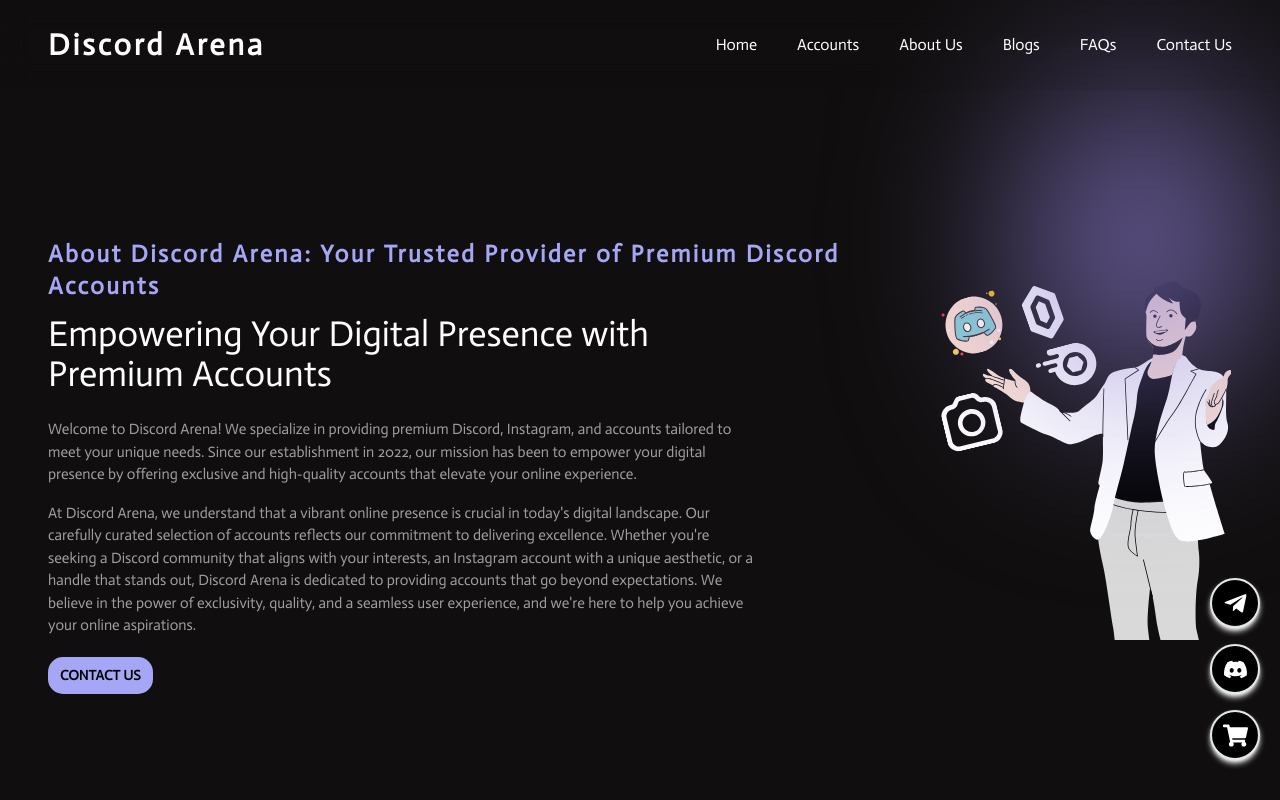
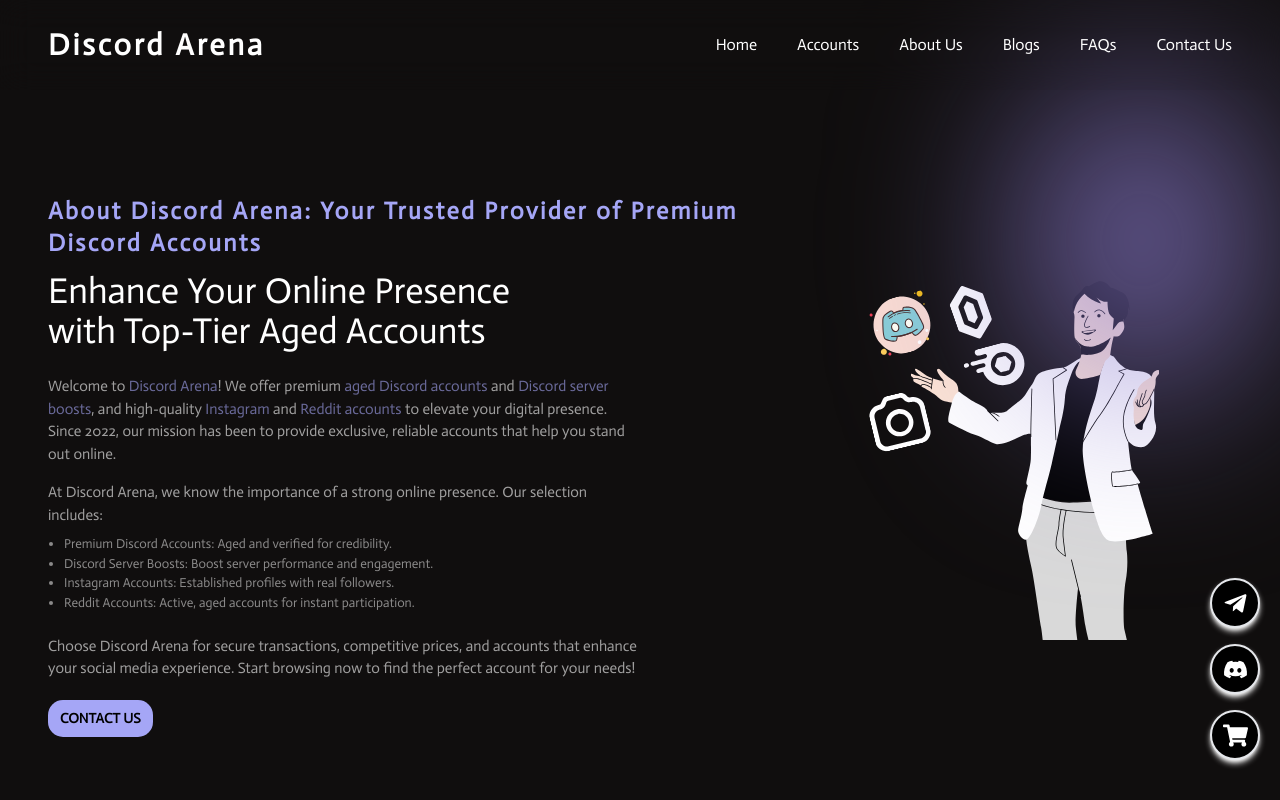
Before and after one commit to enggsatyamraj/CSET301_Assignment, a Next.js app: page /aboutus in a window 1280 px wide. Shown: the top 800 px of the page. Built offline with nearby package versions, Linux system fonts and the light colour scheme.

Commit message:
updated content

```diff
--- a/src/app/aboutus/page.jsx
+++ b/src/app/aboutus/page.jsx
@@ -92,17 +92,23 @@
                 Accounts
               </h1>
               <p className="text-3xl sm:text-3xl mb-6 md:text-4xl sm:w-[80%] md:w-[70%] lh:w-[60%]">
-                Empowering Your Digital Presence with Premium Accounts
+                Enhance Your Online Presence with Top-Tier Aged Accounts
               </p>
               <p className="text-[15px] md:w-[70%] sm:w-[80%] w-[90%] lg:w-[80%] opacity-60">
-                Welcome to Discord Arena! We specialize in providing premium
-                Discord, Instagram, and accounts tailored to meet your unique
-                needs. Since our establishment in 2022, our mission has been to
-                empower your digital presence by offering exclusive and
-                high-quality accounts that elevate your online experience.
+               Welcome to <Link href={"/"} className="anchorText">Discord Arena</Link>! We offer premium <Link href={"accounts/buy-discord-accounts"} className="anchorText">aged Discord accounts</Link> and <Link href={"accounts/buy-discord-server-boost"} className="anchorText">Discord server boosts</Link>,
+               and high-quality <Link href={"accounts/buy-instagram-accounts"} className="anchorText">Instagram</Link> and <Link href={"accounts/buy-reddit-accounts"} className="anchorText">Reddit accounts</Link> to elevate your digital presence. Since 2022,
+               our mission has been to provide exclusive, reliable accounts that help you stand out online.
               </p>
               <p className="text-[15px] mt-4 md:w-[70%] sm:w-[80%] w-[90%] lg:w-[80%] opacity-60">
-                At Discord Arena, we understand that a vibrant online presence
+              At Discord Arena, we know the importance of a strong online presence. Our selection includes:
+                <ul className="list-disc pl-4 mt-2 text-[13px] opacity-85">
+                    <li>Premium Discord Accounts: Aged and verified for credibility.</li>
+                    <li>Discord Server Boosts: Boost server performance and engagement.</li>
+                    <li>Instagram Accounts: Established profiles with real followers.</li>
+                    <li>Reddit Accounts: Active, aged accounts for instant participation.</li>
+
+                  </ul>
+                {/* At Discord Arena, we understand that a vibrant online presence
                 is crucial in today&apos;s digital landscape. Our carefully
                 curated selection of accounts reflects our commitment to
                 delivering excellence. Whether you&apos;re seeking a Discord
@@ -111,7 +117,9 @@
                 Arena is dedicated to providing accounts that go beyond
                 expectations. We believe in the power of exclusivity, quality,
                 and a seamless user experience, and we&apos;re here to help you
-                achieve your online aspirations.
+                achieve your online aspirations. */}
+                <br/>
+                Choose Discord Arena for secure transactions, competitive prices, and accounts that enhance your social media experience. Start browsing now to find the perfect account for your needs!
               </p>
               <Link
                 href="/contactus"
--- a/src/app/accounts/page.jsx
+++ b/src/app/accounts/page.jsx
@@ -88,23 +88,27 @@
           <div className="z-4 relative flex min-h-[90vh] flex-col-reverse lg:flex-row justify-center">
             <div className="flex flex-col justify-center flex-3">
               <p className="lg:w-[85%] text-2xl sm:w-[80%] mb-10  sm:text-3xl md:w-[70%] md:text-4xl">
-                Discover Premium Aged Discord & Social Media Accounts for Sale
+                Get Premium Aged Discord Accounts, Discord Server Boosts & many more
               </p>
               <div className="w-[90%] text-[15px] opacity-60 sm:w-[80%] md:w-[70%] lg:w-[80%]">
                 <p>
                   Explore our selection of high-quality{" "}
-                  <span className="font-bold">aged Discord accounts</span> and
+                  <span className="font-bold">aged Discord accounts, <Link
+                    href="accounts/buy-discord-server-boost"
+                    className="anchorText"
+                  >Discord server boosts</Link></span> and
                   other social media accounts designed to boost your online
                   presence. Whether you need{" "}
                   <Link
-                    href="https://discordarena.com/accounts/discord"
+                    href="accounts/buy-discord-accounts"
                     className="anchorText"
                   >
                     Discord old accounts
-                  </Link>{" "}
+                  </Link>
+                  , server boosts to enhance your community,
                   or established{" "}
                   <Link
-                    href="https://discordarena.com/accounts/instagram"
+                    href="accounts/buy-instagram-accounts"
                     className="anchorText"
                   >
                     Instagram accounts
@@ -117,7 +121,7 @@
                   join exclusive communities and engage with wider audiences.
                   Check out our{" "}
                   <Link
-                    href="https://discordarena.com/accounts/reddit"
+                    href="accounts/buy-reddit-accounts"
                     className="anchorText"
                   >
                     Reddit accounts
--- a/src/app/page.js
+++ b/src/app/page.js
@@ -143,7 +143,18 @@
                 More
               </p>
               <p className=" md:text-[16px] text-[15px] w-[99%] opacity-60">
-                Welcome to Discord Arena, your premier destination for aged
+              <p>Welcome to  <Link href={"/"} className="anchorText">Discord Arena</Link>, your go-to destination for high-quality <Link href={"accounts/buy-discord-accounts"} className="anchorText">aged Discord accounts</Link> and social media services. We offer premium Discord accounts, including <Link href={"accounts/discord/buy-2015-aged-discord-account"} className="anchorText">those from 2015</Link>, perfect for instant use and boosting your online presence.</p>
+
+<p>Boost your Discord server with our reliable <Link href={"/accounts/buy-discord-server-boost"} className="anchorText">Discord server boosts</Link>, enhancing audio quality, upload limits, and exclusive perks to keep your community engaged. Our platform ensures secure transactions, top-notch customer service, and premium accounts that stand out.</p>
+
+<p>Explore our pre-established <Link href={"/accounts/buy-instagram-accounts"} className="anchorText">Instagram</Link> accounts and <Link href={"/accounts/buy-reddit-accounts"} className="anchorText">Reddit accounts</Link> to give your social media presence a head start with real followers and engagement.</p>
+
+<p>Join the Discord Arena community today and elevate your online experience with our trusted services! Connect with us on our <Link target="_blank" href={"https://t.me/halfmoonisgod"} className="anchorText">Telegram community</Link> for the latest updates and support.</p>
+
+
+
+
+              {/* Welcome to Discord Arena, your premier destination for aged
                 Discord accounts and social media accounts. We specialize in
                 providing high-quality aged Discord and Instagram accounts to
                 help you enhance your online presence instantly.
@@ -182,58 +193,9 @@
                 , designed to give you a head start with pre-established
                 followers and engagement. Whether you’re looking for{" "}
                 discordarena, discord arena, or to buy account Discord, our
-                platform ensures you find exactly what you need.
-                {/* <br />
-              <p className=" md:text-[16px] text-[15px] w-[99%] opacity-60">
-                Welcome to Discord Arena, your premier destination for aged
-                Discord accounts and social media accounts. We specialize in
-                providing high-quality aged Discord and Instagram accounts to
-                help you enhance your online presence instantly.
-                <br />
-                Looking to buy aged Discord? Our selection of{" "}
-                <Link href={"accounts/discord"} className="underline font-bold">
-                  Discord accounts
-                </Link>{" "}
-                includes everything from{" "}
-                <Link
-                  href={"accounts/discord/buy-2015-aged-discord-account"}
-                  className="underline font-bold"
-                >
-                  2015 Discord accounts
-                </Link>{" "}
-                to the latest options, all at competitive prices. Whether you
-                need a Discord account aged for immediate use or an instant
-                Discord aged account , we have you covered.
-                <br />
-                Our{" "}
-                <Link
-                  href={"accounts/discord/buy-2023-aged-discord-account"}
-                  className="underline font-bold"
-                >
-                  aged Discord accounts
-                </Link>{" "}
-                are perfect for those searching for a Discord old account buy or
-                an old Discord account for sale. With Discord Arena, you get
-                secure transactions, exceptional customer service, and
-                top-quality accounts that help you stand out.
-                <br />
-                Explore our{" "}
-                <Link href={"accounts/instagram"} className="underline">
-                  Instagram accounts
-                </Link>
-                , designed to give you a head start with pre-established
-                followers and engagement. Whether you’re looking for{" "}
-                discordarena, discord arena, or to buy account Discord, our
-                platform ensures you find exactly what you need.
-                {/* <br />
-                    Choose Discord Arena for
-                    all your social media needs and boost your influence
-                    effortlessly. Discover why we are the trusted choice for{" "}
+                platform ensures you find exactly what you need. */}
 
-                      buying aged Discord accounts
-                    {" "}
-                    and more. */}
-              </p>
+                </p>
             </div>
             <div className="flex-[1.8] lg:block ">
               <Link href={"accounts/discord"} className="anchorText">
--- a/src/components/BestProduct.jsx
+++ b/src/components/BestProduct.jsx
@@ -58,22 +58,17 @@
       <div className="max-w-[1280px] px-4 min-h-[100vh] grid grid-cols-1 md:grid-cols-3 mx-auto gap-4">
         <div>
           <p className="text-3xl w-[80%] font-semibold mb-4">
-            Elevate Your Online Presence with Premium Social Media Solutions
+            Elevate Your Online Presence with Premium Aged Social Media Solutions
           </p>
           <p className="text-[15px] mb-4 opacity-90">
-            At Discord Arena, we&apos;re thrilled to welcome you to a realm
-            where excellence seamlessly converges with innovation in the dynamic
-            landscape of social media solutions. As your dedicated platform, our
-            commitment to delivering unparalleled products remains steadfast,
-            evolving to encompass an even more extensive array of offerings
-            meticulously designed to cater to your distinctive requirements.
-          </p>
+          Our selection includes <Link href={"accounts/buy-discord-accounts"} className="anchorText">aged Discord accounts</Link>, <Link href={"accounts/buy-instagram-accounts"} className="anchorText">Instagram accounts</Link> with real engagement, and <Link href={"accounts/buy-reddit-accounts"} className="anchorText">aged Reddit accounts</Link> for credible participation. Additionally, we offer <Link href={"accounts/buy-discord-server-boost"} className="anchorText">Discord server boosts</Link> to elevate your community interactions. At Discord Arena, we are dedicated to providing top-quality solutions that help you stand out in the crowded digital space. <p><Link href={"contactus"} className="anchorText">Contact us</Link> now and take advantage of our premium services to achieve your social media goals effortlessly.</p>
+</p>
           <Link
             href={"/accounts"}
             anchor="Explore all accounts"
             className="text-[13px] text-[#A5A6F6] border-[#A5A6F6] border-[1px] rounded-[30px] px-3 py-1"
           >
-            Explore all accounts
+            Shop Now
           </Link>
         </div>
 
@@ -83,37 +78,42 @@
               <FaDiscord size={50} />
             </div>
             <p className="bg-[#A5A6F6] w-fit px-3 text-[15px] text-[#1A365D] rounded-[4px]">
-              Discord Social Media
+              Discord Old Accounts
             </p>
-            <br />
+            {/* <br /> */}
             <p className="text-[19px] mt-3 font-semibold">
-              Vintage Discord Accounts
+             Discover our selection of aged Discord accounts. Perfect for those seeking aged accounts with history and credibility.
             </p>
             <Link
               href={"/accounts/buy-discord-accounts"}
               className="flex gap-2 items-center text-[#A5A6F6] cursor-pointer"
             >
               <Link href={"/accounts/buy-discord-accounts"}>
-                Discover discord accounts
+                Discover aged discord accounts
               </Link>
               <FaArrowCircleRight size={15} />
             </Link>
           </div>
           <div className="border-2 p-4 rounded-lg mt-4">
             <p className="bg-[#A5A6F6] w-fit px-3 text-[15px] text-[#1A365D] rounded-[4px]">
-              Social media links
+              Reddit Accounts
             </p>
-            <br />
+            {/* <br /> */}
+            <p className="text-[19px] mt-3 font-semibold">
+             <p className="text-[19px] mt-3 font-semibold">
+             Engage with the Reddit community using our aged Reddit accounts. Gain instant credibility and participate in high-value discussions.
+             </p>
+             </p>
             <p className="text-[19px] mt-3 font-semibold"> </p>
             <Link
               href={"/accounts/"}
               className="flex gap-2 items-center text-[#A5A6F6] cursor-pointer"
             >
-              <Link href={"/accounts/"}>See some accounts</Link>
+              <Link href={"/accounts/buy-reddit-accounts"}>Explore reddit accounts</Link>
               <FaArrowCircleRight size={15} />
             </Link>
           </div>
-          <div className="border-2 p-4 rounded-lg mt-4">
+          {/* <div className="border-2 p-4 rounded-lg mt-4">
             <p className="bg-[#A5A6F6] w-fit px-3 text-[15px] text-[#1A365D] rounded-[4px]">
               Instagram Referral
             </p>
@@ -130,22 +130,23 @@
               </Link>
               <FaArrowCircleRight size={15} />
             </Link>
-          </div>
+          </div> */}
         </div>
 
         <div>
           <div className="border-2 p-4 rounded-lg">
             <p className="bg-[#FFA800] w-fit px-3 text-[15px] text-[#1A365D] rounded-[4px]">
-              Referral Services
+              Aged Instaram Accounts
             </p>
-            <br />
-            <p className="text-[19px] mt-3 font-semibold">Instagram</p>
+            {/* <br /> */}
+            <p className="text-[19px] mt-3 font-semibold">Boost your social media presence with our curated Instagram accounts. Ideal for instant followers and engagement.
+            </p>
             <Link
-              href={"/accounts/instagram"}
+              href={"/accounts/buy-instagram-accounts"}
               className="flex gap-2 items-center text-[#FFA800] cursor-pointer"
             >
               <Link href={"/accounts/instagram"}>
-                Investigate Instagram users
+                Buy Instaram Accounts
               </Link>
               <FaArrowCircleRight size={15} />
             </Link>
@@ -155,21 +156,21 @@
               <FaDiscord size={50} />
             </div>
             <p className="bg-[#FFA800] w-fit px-3 text-[15px] text-[#1A365D] rounded-[4px]">
-              Social Media Accounts
+              Discord Server Boosts
             </p>
-            <br />
+            {/* <br /> */}
             <p className="text-[19px] mt-3 font-semibold">
-              Discord nitro accounts
+              Take Discord server to the next level with our Discord server boosts. Improve audio quality, increase upload limits, and access exclusive perks to keep your community engaged.
             </p>
             <Link
               href={"/accounts/buy-discord-accounts"}
               className="flex gap-2 items-center text-[#FFA800] cursor-pointer"
             >
-              <div>Explore the world of discord accounts</div>
+              <div>Boost your Server</div>
               <FaArrowCircleRight size={15} />
             </Link>
           </div>
-          <div className="border-2 p-4 rounded-lg mt-4">
+          {/* <div className="border-2 p-4 rounded-lg mt-4">
             <p className="bg-[#FFA800] w-fit px-3 text-[15px] text-[#1A365D] rounded-[4px]">
               Referral Account Services
             </p>
@@ -182,7 +183,7 @@
               <Link href={"/accounts/"}>Navigate through accounts</Link>
               <FaArrowCircleRight size={15} />
             </Link>
-          </div>
+          </div> */}
         </div>
       </div>
     </div>
```
Also changed, not shown: 2 other files (tests, documents, lock files or other folders).
